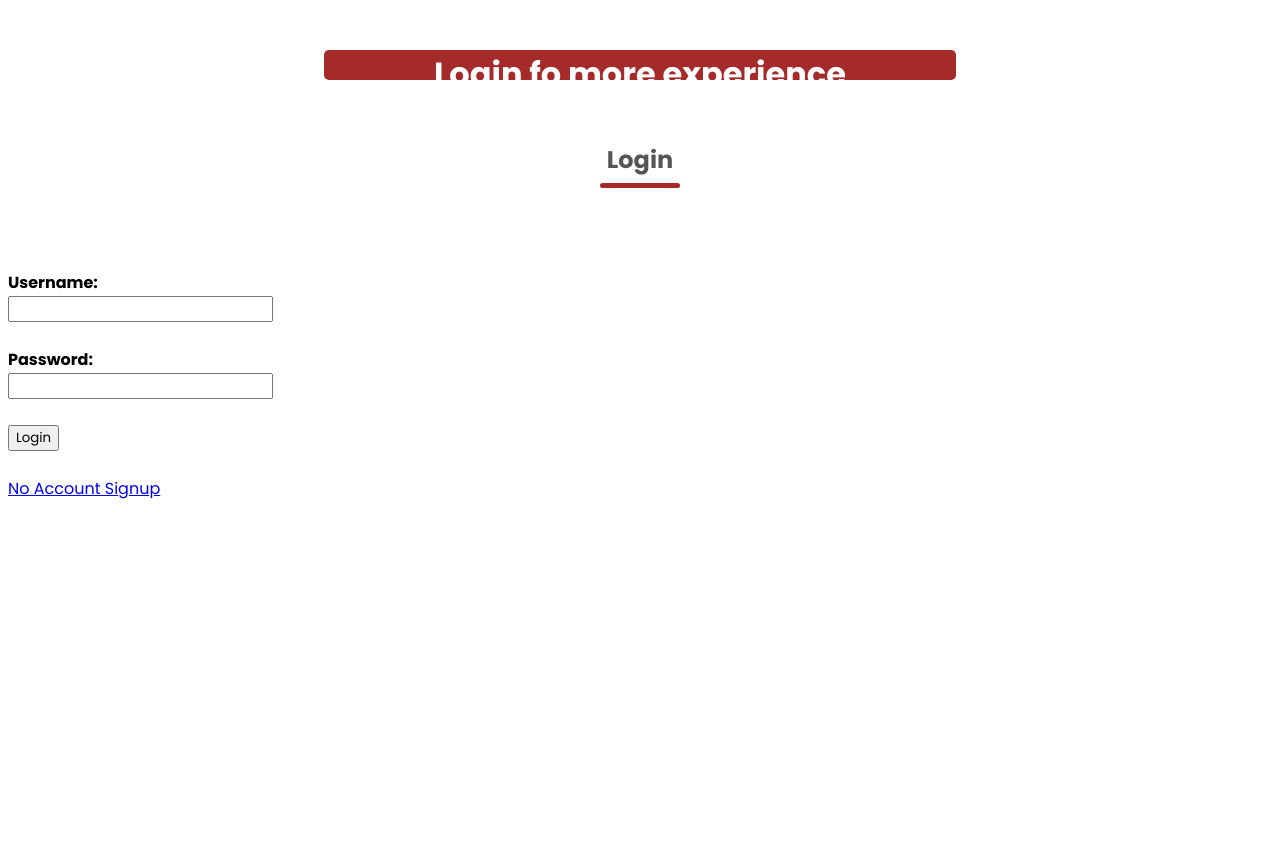
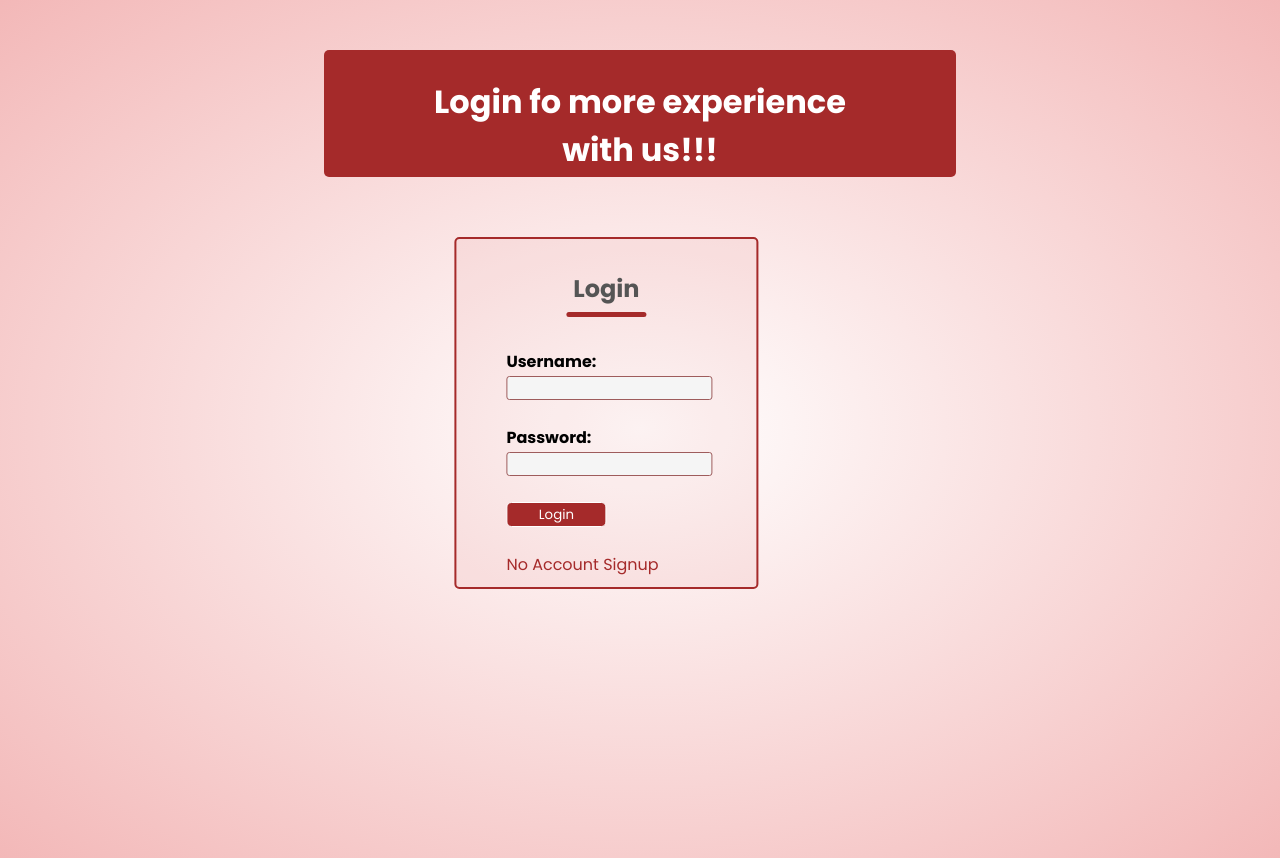
Before and after one commit to alainregisdev/MKB-Shop, a plain HTML site: page login.html in a window 1280 px wide. Before the commit the page ends 800 px from the top, so only its background shows below. Drawn offline with Linux system fonts and the light colour scheme.

Commit message:
Update style.css

```diff
--- a/style.css
+++ b/style.css
@@ -161,3 +161,67 @@
 .collapse a{
     color: brown;
 }
+.box{
+    border: 2px solid brown;
+    font-family: 'Poppins', sans-serif;
+    margin: 10px 0;
+    width: 300px;
+    position: absolute;
+    left: 45%;
+    transform: translateX(-40%);
+    background: rgba(204, 64, 64, 0.068);
+    border-radius: 5px;
+}
+.loginhead .head{
+    height: 120px;
+    padding-top: 7px;
+}
+.loginbody{
+    background: radial-gradient(white,rgb(243, 184, 184));
+    background-repeat: no-repeat;
+    height: 100vh;
+}
+.text{
+    width: 100%;
+    height: 20px;
+    border: 1px solid rgb(158, 92, 92);
+    background: whitesmoke;
+    border-radius: 3px;
+}
+.text:hover{
+    background: white;
+    transform: translateY(-1px);
+    transition: transform 1s;
+}
+.box .title{
+    margin-bottom: 0;
+
+}
+.info{
+    padding: 10px 50px;
+}
+.button{
+    background: brown;
+    height: 25px;
+    width: 100px;
+    border-radius: 5px;
+    text-align: center;
+    align-items: center;
+    color: white;
+    border: 1px solid white;
+}
+.button:hover{
+    background: #ff523b;
+    color: brown;
+    transition: color 1s;
+    transition: background 1s;
+}
+.box a{
+    text-decoration: none;
+    color: brown;
+}
+.box a:hover{
+    text-decoration: underline;
+    transform: translateY(-2px);
+    transition: transform 1s;
+}
```
